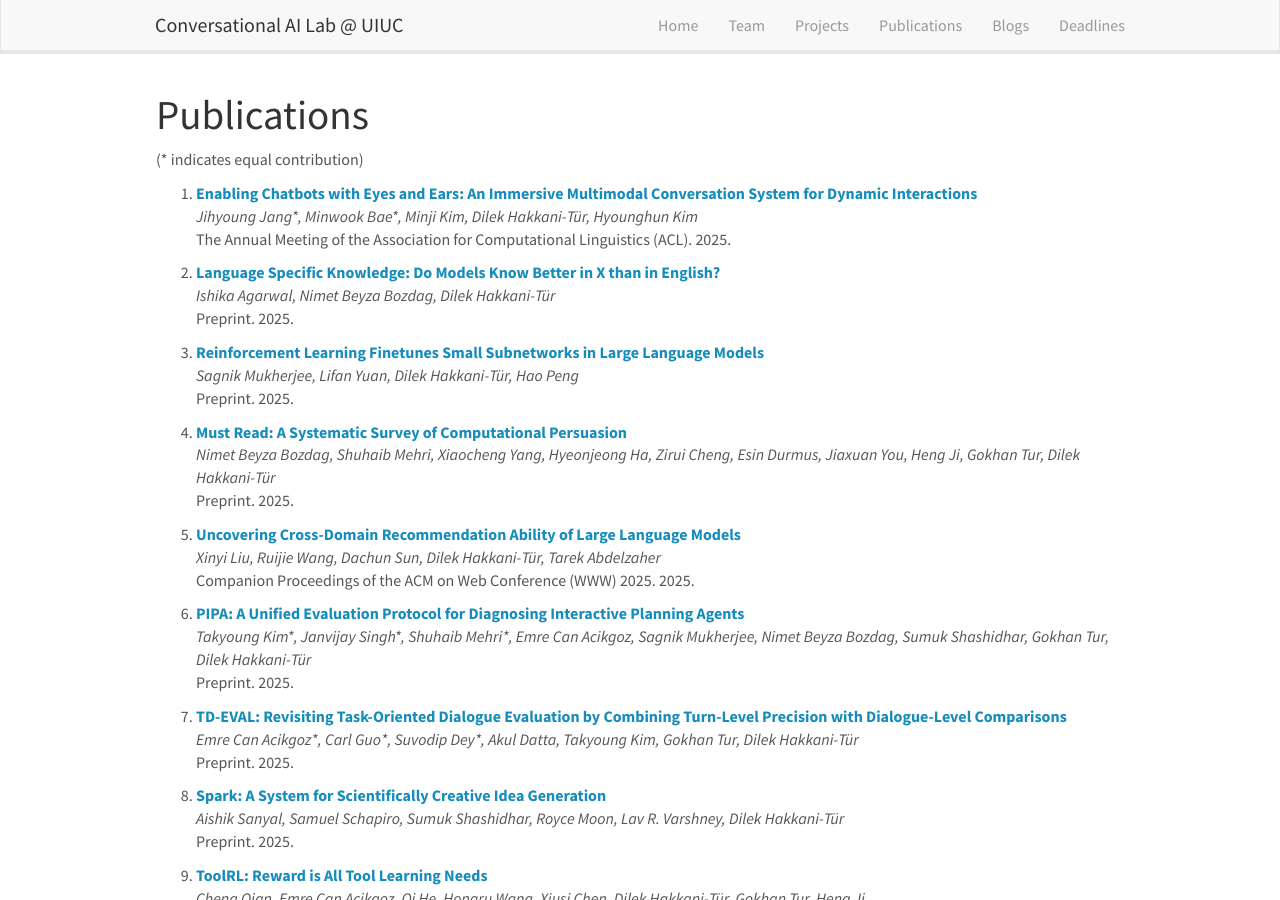
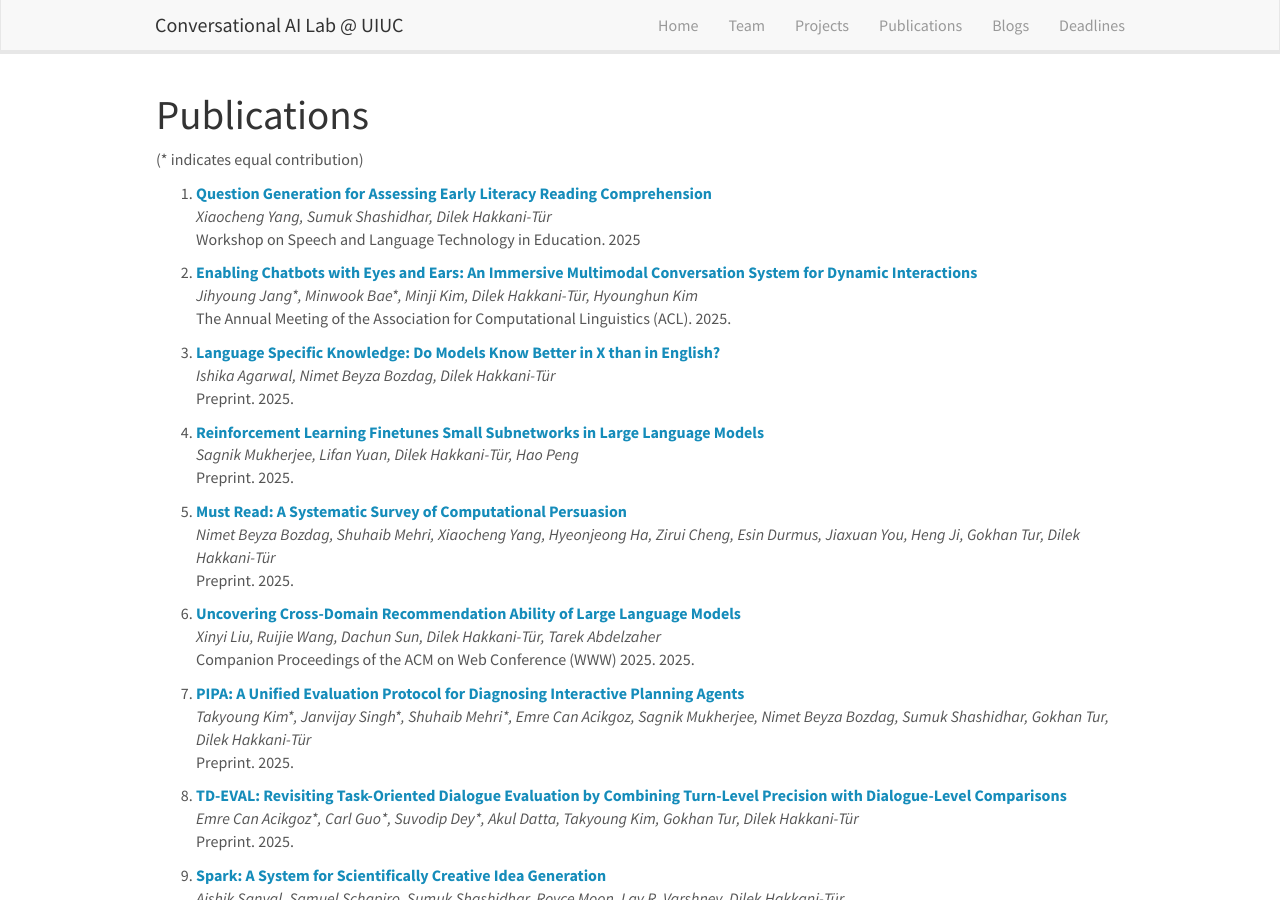
Before and after one commit to uiuc-conversational-ai-lab/uiuc-conversational-ai-lab.github.io, a Jekyll site: the page built from _pages/publications.md, in a window 1280 px wide and 900 px high. Built offline with Jekyll 4.4.1, drawn with Linux system fonts in a browser that asks for light colours; nearby versions of some CDN libraries.

Commit message:
Update publist.yml

```diff
--- a/_data/publist.yml
+++ b/_data/publist.yml
@@ -1,3 +1,10 @@
+- title: "Question Generation for Assessing Early Literacy Reading Comprehension"
+  authors: Xiaocheng Yang, Sumuk Shashidhar, Dilek Hakkani-Tür
+  link:
+    url: https://uiuc-conversational-ai-lab.github.io/CELaRAI_demo/
+    display: Workshop on Speech and Language Technology in Education. 2025
+  highlight: 1
+
 - title: "Enabling Chatbots with Eyes and Ears: An Immersive Multimodal Conversation System for Dynamic Interactions"
   authors: Jihyoung Jang&#42;, Minwook Bae&#42;, Minji Kim, Dilek Hakkani-Tür, Hyounghun Kim
   link:
```
